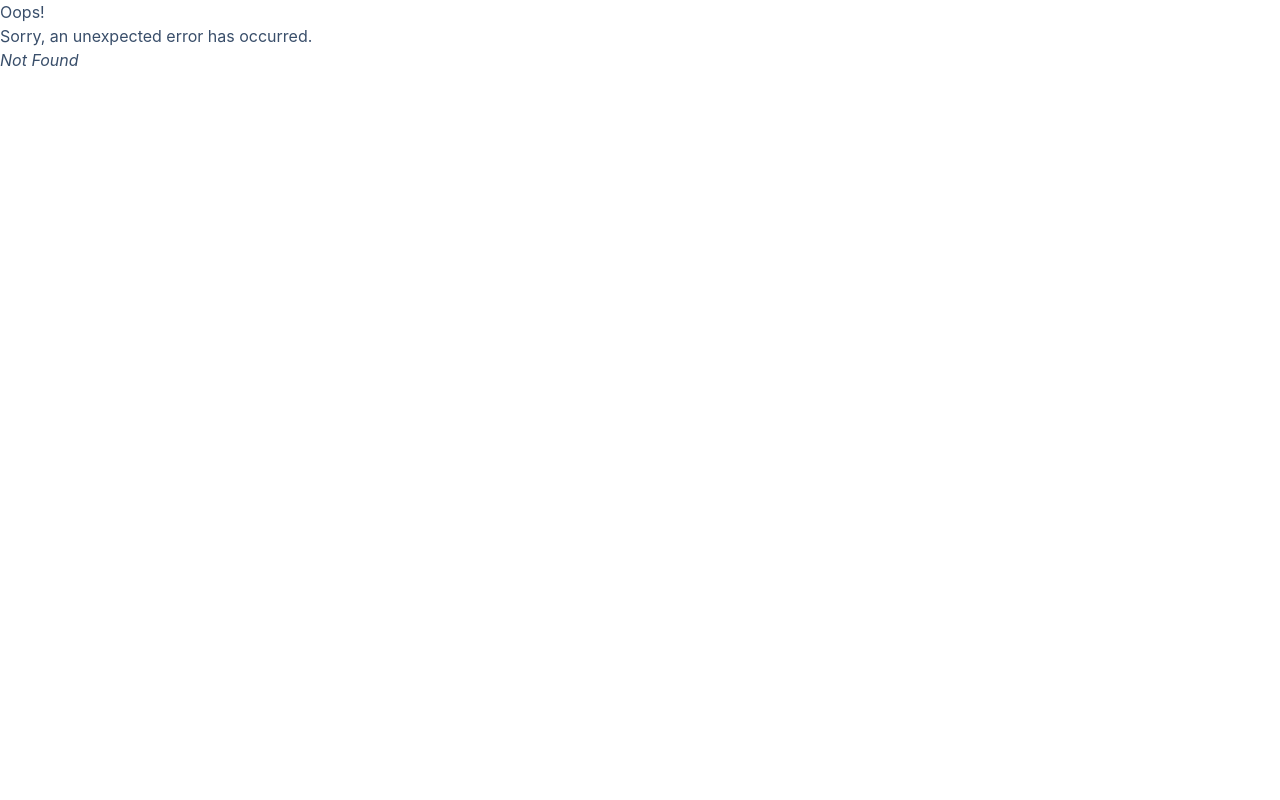
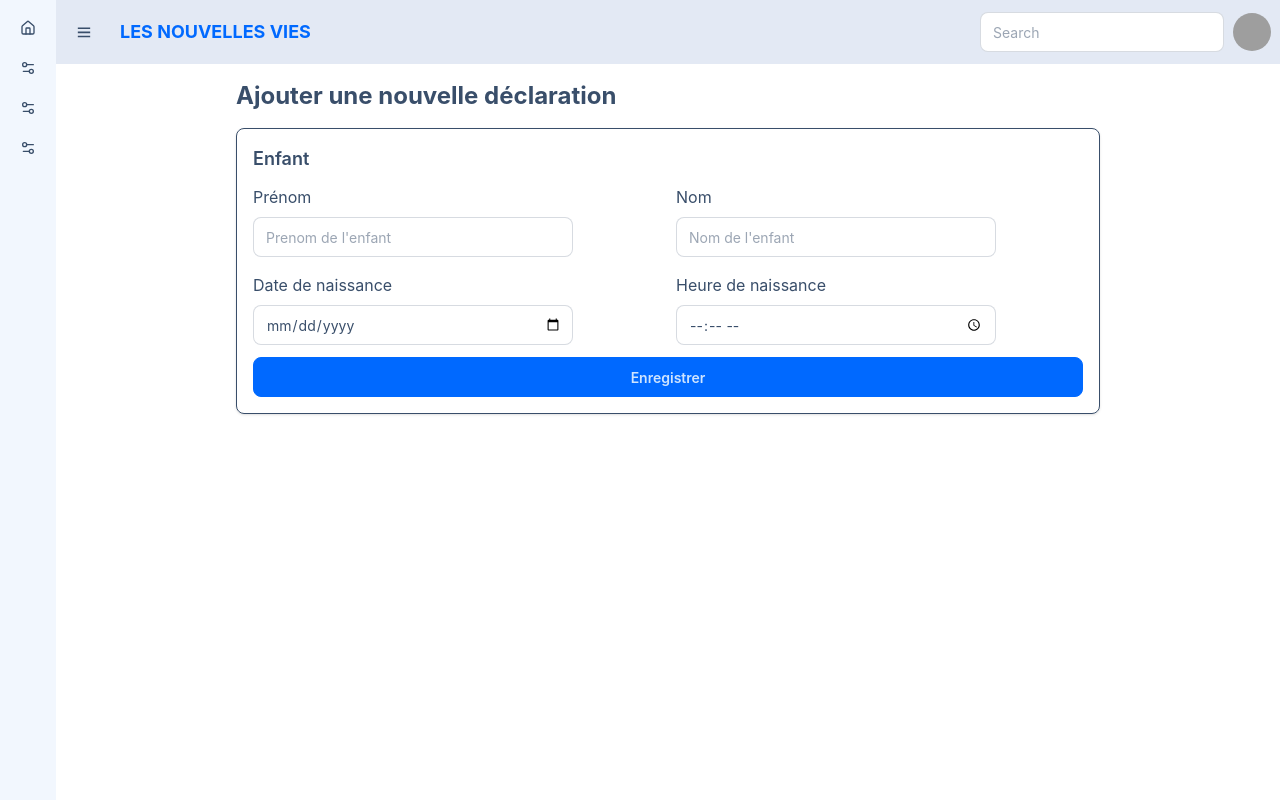
Before and after one commit to sf2356/front-webApp-naissances, a React (Vite) app: page /private/declaration/new in a window 1280 px wide. Before the commit this address had no page. Built offline with nearby package versions, Linux system fonts and the light colour scheme; grey boxes are pictures that could not be loaded.

Commit message:
Ajout du formulaire pour l'ajout et validation avec react hook

```diff
--- a/package.json
+++ b/package.json
@@ -13,6 +13,7 @@
     "@tailwindcss/vite": "^4.2.1",
     "react": "^19.2.0",
     "react-dom": "^19.2.0",
+    "react-hook-form": "^7.71.2",
     "react-icons": "^5.6.0",
     "react-router-dom": "^7.13.1",
     "tailwindcss": "^4.2.1"
--- /dev/null
+++ b/src/Pages/CreateDeclarationPage.tsx
@@ -0,0 +1,162 @@
+import { useState } from "react";
+import { useNavigate } from "react-router-dom";
+import type { Declaration } from "@/types_data/Declaration";
+import { useForm, type SubmitHandler } from "react-hook-form";
+import type { Profile } from "@/types_data/Profile";
+
+const initialValues: Omit<Declaration, "id"> = {
+  picture: "",
+  comment: "",
+  status: "en_attente",
+  registered: new Date().toISOString().slice(0, 10),
+  child: {
+    gender: "",
+    firstName: "",
+    lastName: "",
+    birthDate: "",
+  },
+  firstParent: {
+    gender: "",
+    firstName: "",
+    lastName: "",
+    birthDate: "",
+  },
+  secondParent: {
+    gender: "",
+    firstName: "",
+    lastName: "",
+    birthDate: "",
+  },
+  email: "",
+  phone: "",
+  company: {
+    name: "",
+    address: "",
+  },
+};
+
+function CreateDeclarationPage() {
+
+   const {
+    register,
+    handleSubmit,
+    watch,
+    formState: { errors },
+  } = useForm<Profile>()
+  const onSubmit: SubmitHandler<Profile> = (data) => console.log(data)
+
+//   const navigate = useNavigate();
+//   const [form, setForm] = useState<Omit<Declaration, "id">>(initialValues);
+//   const [isSubmitting, setIsSubmitting] = useState(false);
+//   const [error, setError] = useState("");
+
+//   const updateField = (key: string, value: string) => {
+//     setForm((prev) => ({ ...prev, [key]: value } as typeof prev));
+//   };
+
+//   const updateProfileField = (
+//     group: "child" | "firstParent" | "secondParent",
+//     key: keyof Declaration["child"],
+//     value: string,
+//   ) => {
+//     setForm((prev) => ({
+//       ...prev,
+//       [group]: {
+//         ...prev[group],
+//         [key]: value,
+//       },
+//     }));
+//   };
+
+//   const handleSubmit = async (event: React.FormEvent<HTMLFormElement>) => {
+//     event.preventDefault();
+//     setIsSubmitting(true);
+//     setError("");
+
+//     const payload: Declaration = {
+//       ...form,
+//       id: Date.now(),
+//     };
+
+//     try {
+//       const response = await fetch("http://localhost:8080/declarations", {
+//         method: "POST",
+//         headers: { "Content-Type": "application/json" },
+//         body: JSON.stringify(payload),
+//       });
+
+//       if (!response.ok) {
+//         throw new Error("Échec de l'enregistrement");
+//       }
+
+//       navigate("/private/declaration");
+//     } catch (submissionError) {
+//       setError(
+//         submissionError instanceof Error
+//           ? submissionError.message
+//           : "Erreur inattendue",
+//       );
+//     } finally {
+//       setIsSubmitting(false);
+//     }
+//   };
+
+  return (
+    <div className="mx-auto max-w-4xl p-4">
+      <h1 className="mb-4 text-2xl font-bold">
+        Ajouter une nouvelle déclaration
+      </h1>
+      <form onSubmit={handleSubmit(onSubmit)} className="space-y-6">
+        <section className="rounded-lg border p-4 shadow-sm">
+          <h2 className="mb-3 text-lg font-semibold">Enfant</h2>
+          <div className="grid gap-4 md:grid-cols-2">
+            <label className="flex flex-col gap-2">
+              Prénom
+              <input
+                type="text"
+                className="input input-bordered"
+                placeholder="Prenom de l'enfant"
+                {...register("firstName", { required: true })}
+              />
+              {errors.firstName && <span className="text-error">This field is required</span>}
+            </label>
+            <label className="flex flex-col gap-2">
+              Nom
+              <input
+                type="text"
+                className="input input-bordered"
+                placeholder="Nom de l'enfant"
+               {...register("lastName", { required: true })}
+              />
+              {errors.lastName && <span className="text-error">This field is required</span>}
+            </label>
+            <label className="flex flex-col gap-2">
+              Date de naissance
+              <input
+                type="date"
+                className="input input-bordered"
+                {...register("birthDate", { required: true })}
+              />
+              {errors.birthDate && <span className="text-error">This field is required</span>}
+            </label>
+            <label className="flex flex-col gap-2">
+              Heure de naissance
+              <input
+                type="time"
+                className="input input-bordered"
+                {...register("birthDateTime", { required: true })}
+              />
+              {errors.birthDateTime && <span className="text-error">This field is required</span>}
+            </label>
+          </div>
+          <button type="submit"
+            className="btn btn-primary w-full p-3 mt-3">Enregistrer</button>
+        </section>
+
+
+      </form>
+    </div>
+  );
+}
+
+export default CreateDeclarationPage;
--- a/src/types_data/Profile.ts
+++ b/src/types_data/Profile.ts
@@ -4,4 +4,5 @@ export type Profile = {
     firstName: string,
     lastName: string,
     birthDate?: string,
+    birthDateTime?:string
 }
```
Also changed, not shown: src/Routes.tsx (+7 -0 lines), src/index.css (line endings or trailing spaces), 1 other file (tests, documents, lock files or other folders).
